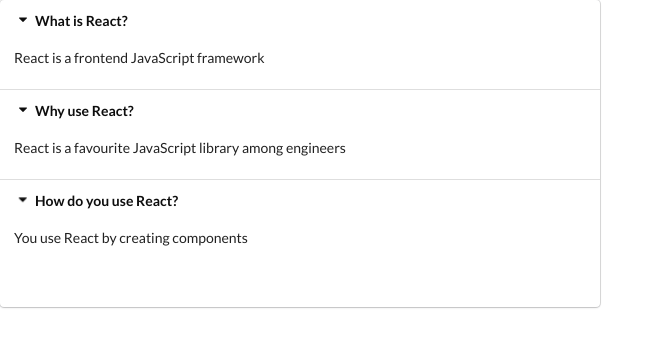
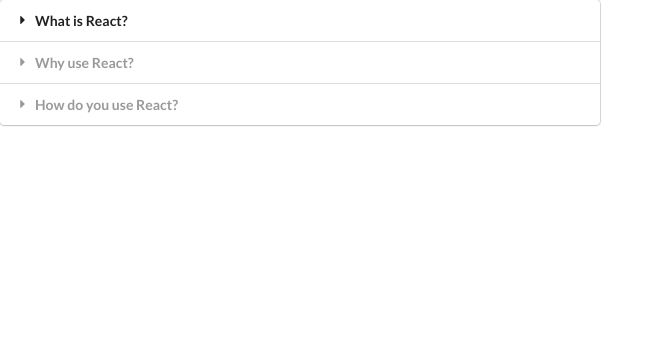
Before and after one commit to MunibaWq/Widgets-App, a React (Create React App) app: page / in a window 1280 px wide. Shown: the top 346 px of the page, without its empty margins (0-664 px from the left). Built offline with nearby package versions, Linux system fonts and the light colour scheme.

Commit message:
Expanding the item list

```diff
--- a/src/components/accordion/Accordion.js
+++ b/src/components/accordion/Accordion.js
@@ -8,25 +8,21 @@
   };
 
   const renderedItems = items.map((item, index) => {
+    const active = index === activeIndex ? "active" : "";
     return (
       <Fragment key={item.title}>
-        <div className="title active" onClick={() => onTitleClick(index)}>
+        <div className={`title ${active}`} onClick={() => onTitleClick(index)}>
           <i className="dropdown icon" />
           {item.title}
         </div>
-        <div className="content active">
+        <div className={`content ${active}`}>
           <p>{item.content}</p>
         </div>
       </Fragment>
     );
   });
 
-  return (
-    <div className="ui styled accordion">
-      {renderedItems}
-      <h1>{activeIndex}</h1>
-    </div>
-  );
+  return <div className="ui styled accordion">{renderedItems}</div>;
 };
 
 export default Accordion;
```
Also changed, not shown: 1 other file (tests, documents, lock files or other folders).
